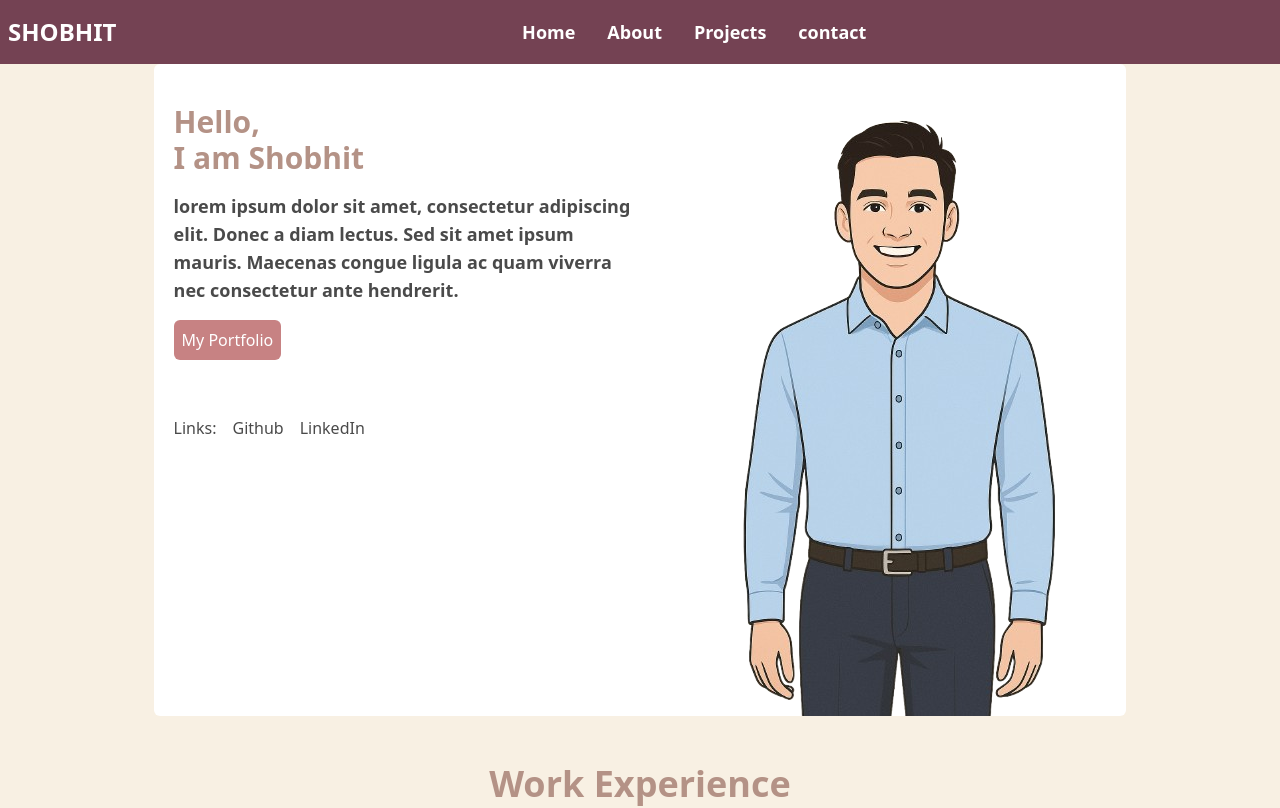
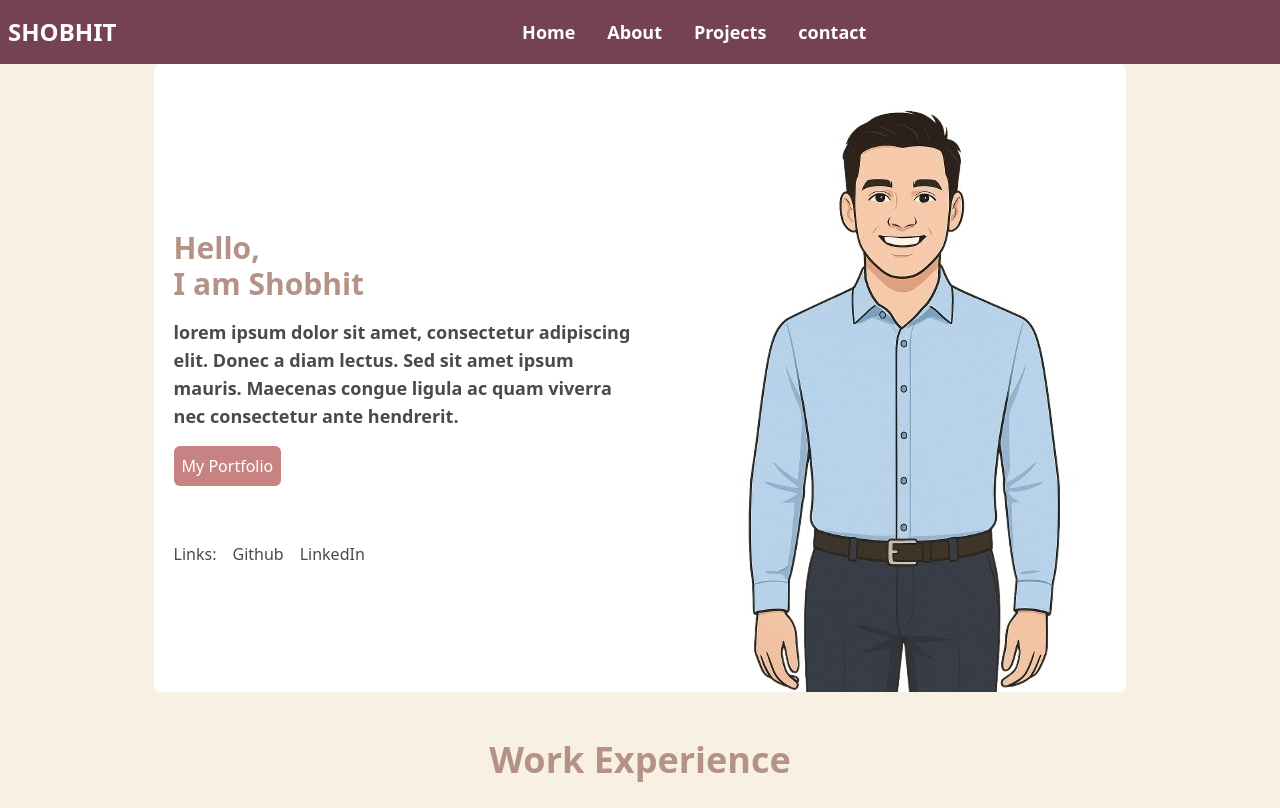
Before and after one commit to shobhitraghu1c/shoobhit-resume, a Nuxt app: page / in a window 1280 px wide. Shown: the top 808 px of the page. Built offline with nearby package versions, Linux system fonts and the light colour scheme.

Commit message:
remue pic adjusted

```diff
--- a/pages/index.vue
+++ b/pages/index.vue
@@ -21,7 +21,7 @@ const jobData = [
 <template>
     <div class="px-[12%] w-full h-full bg-[#f8f0e3]">
         <div class="flex flex-col md:flex-row justify-between bg-[#FFFFFF] w-full h-fit rounded-md pt-10 px-5">
-<div class="w-[50%] h-full flex flex-col gap-4">
+<div class="w-[50%] h-full flex flex-col gap-4 my-auto ">
     <div class="w-full h-full flex flex-col ">
         <h1 class="text-3xl font-bold text-[#b49286]">
         Hello,
@@ -47,7 +47,7 @@ const jobData = [
     </div>
 </div>
 <div class="w-[50%] flex flex-row justify-end">
-    <img src="../assets/resumepic-removebg-preview.png" alt="resume pic" class=""/>
+    <img src="../assets/resume-crop.jpg" alt="resume pic" class=""/>
 
 </div>
         </div>
```
Also changed, not shown: assets/resume-crop.jpg (added).
